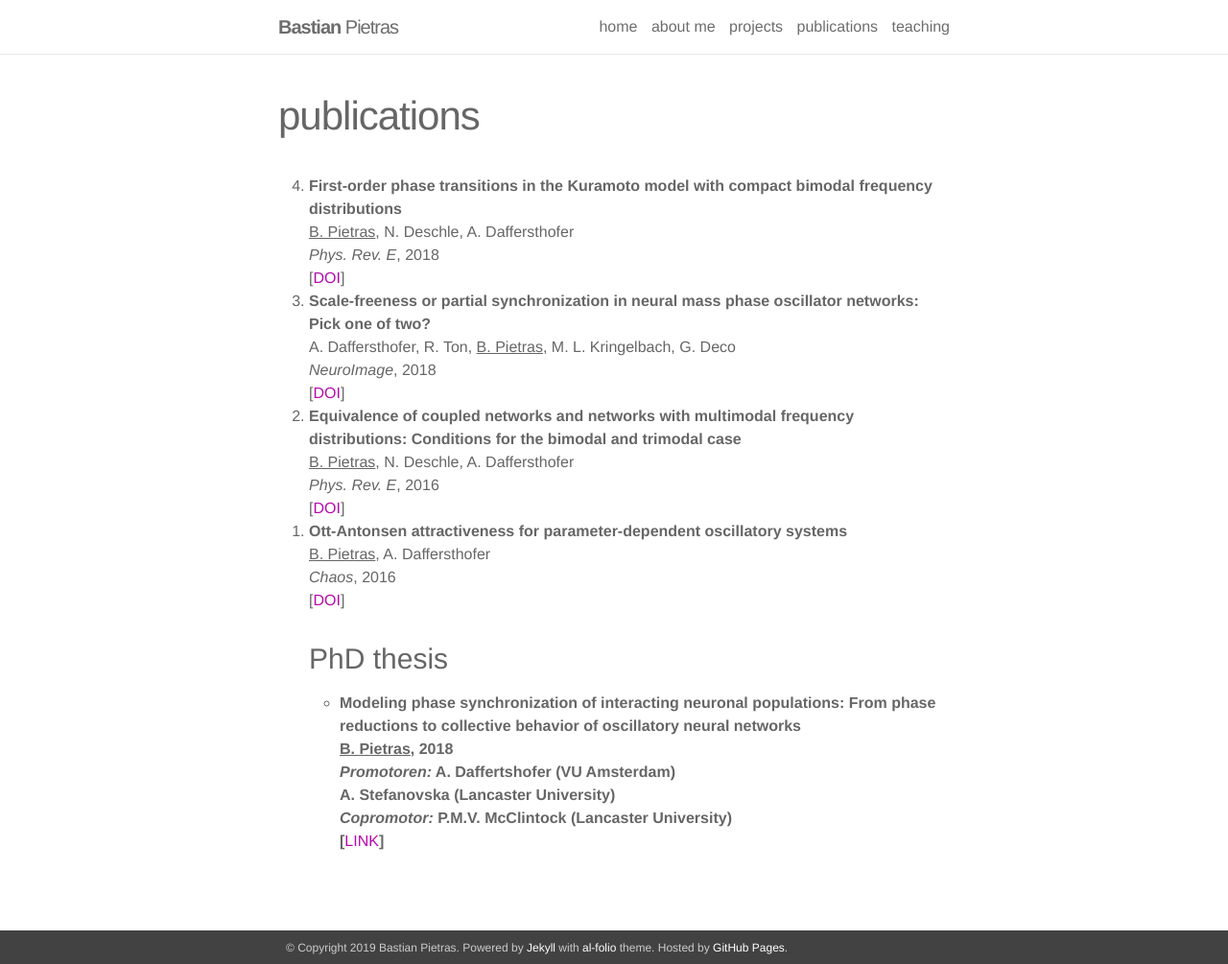
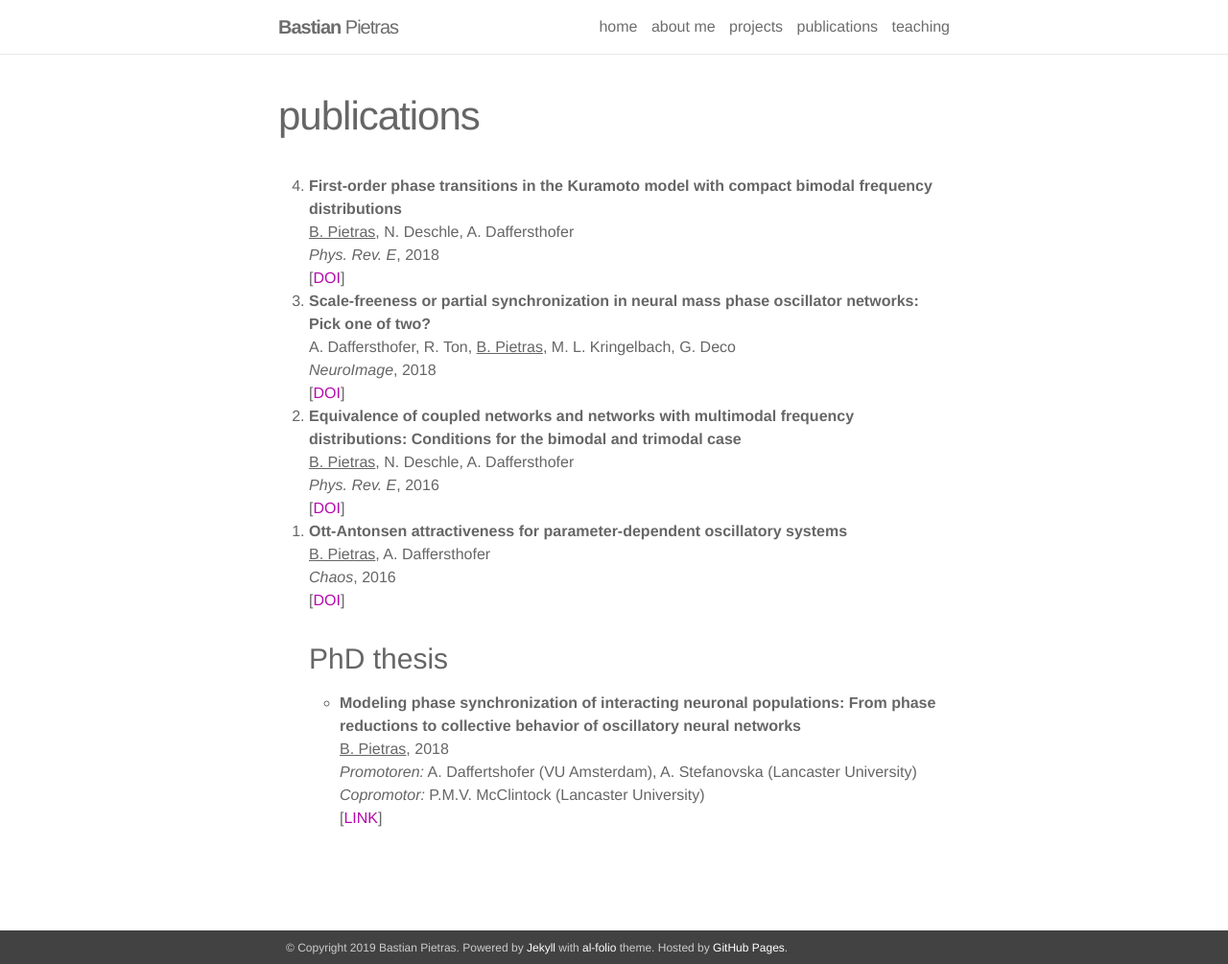
Before and after one commit to BastianPietras/bastianpietras.github.io, a Jekyll site: the page built from _pages/publications.md, in a window 1280 px wide and 1005 px high. Shown: the whole window at 96% size. Built offline with Jekyll 4.4.1, drawn with Linux system fonts in a browser that asks for light colours.

```diff
--- a/_pages/publications.md
+++ b/_pages/publications.md
@@ -32,9 +32,8 @@ title: publications
 <h3>PhD thesis</h3>
 
 <ul>
-   <li> <strong>Modeling phase synchronization of interacting neuronal populations: From phase reductions to collective behavior of oscillatory neural networks<strong><br/>
+   <li> <strong>Modeling phase synchronization of interacting neuronal populations: From phase reductions to collective behavior of oscillatory neural networks</strong><br/>
      <ins>B. Pietras</ins>, 2018<br/>
-     <em>Promotoren:</em>   A. Daffertshofer (VU Amsterdam)<br/>
-                              A. Stefanovska (Lancaster University)<br/>
+     <em>Promotoren:</em>   A. Daffertshofer (VU Amsterdam), A. Stefanovska (Lancaster University)<br/>
      <em>Copromotor:</em>   P.M.V. McClintock (Lancaster University)<br/>
      [<a href="https://research.vu.nl/en/publications/modeling-phase-synchronization-of-interacting-neuronal-population" target="_self">LINK</a>]
```
